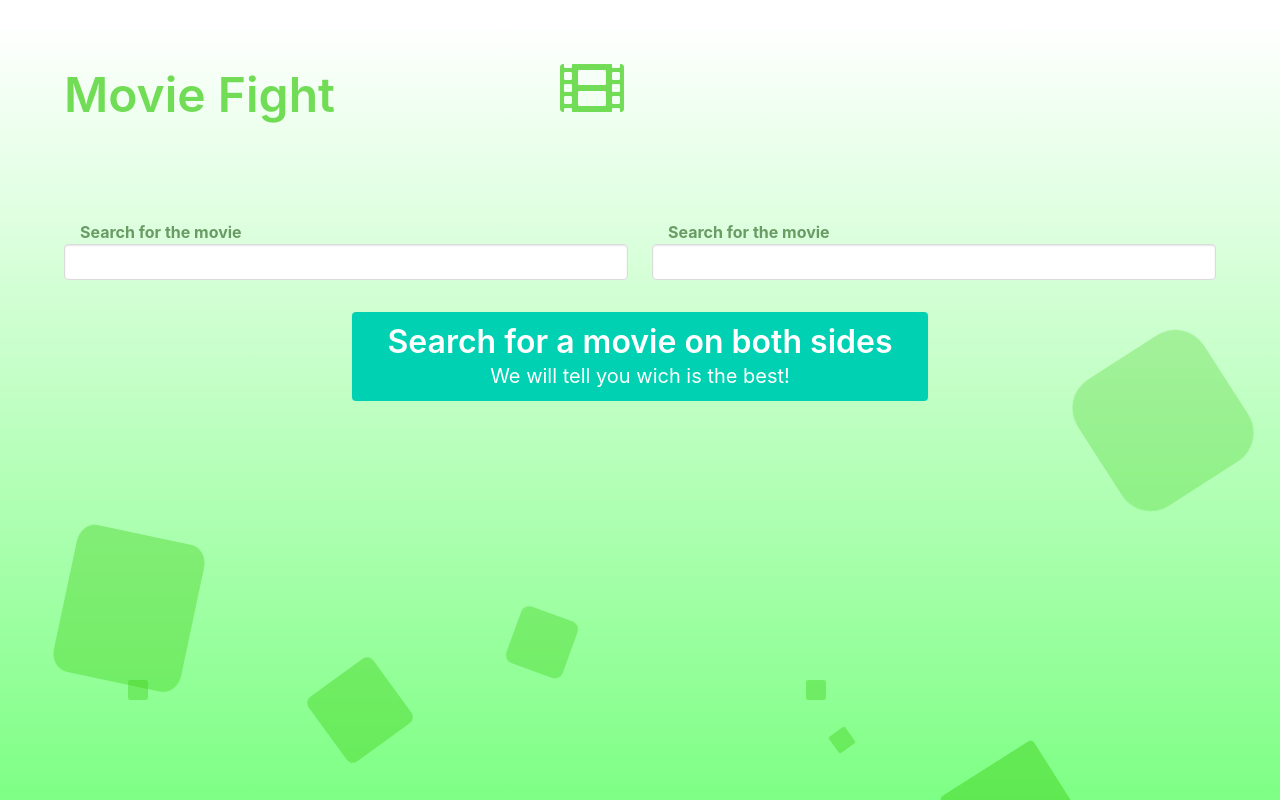
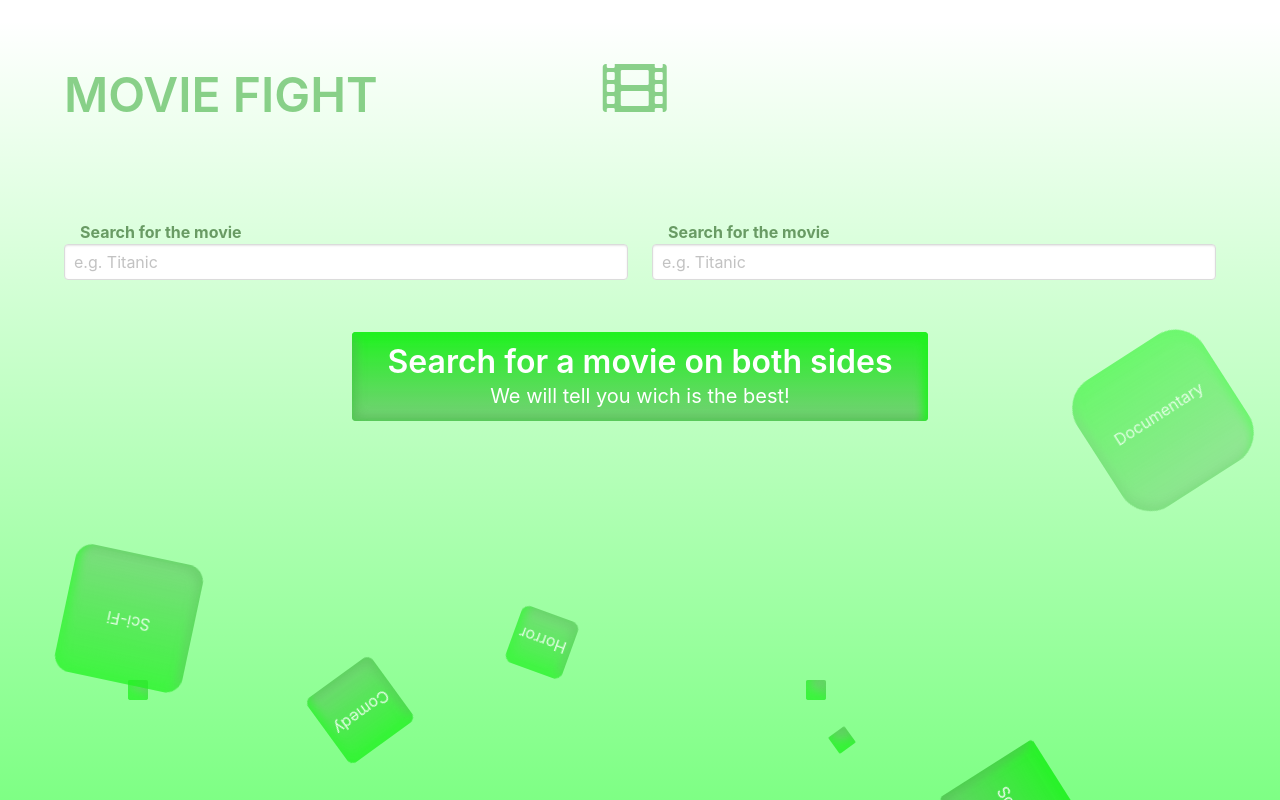
Before and after one commit to tadzyla/project_movie_fights, a plain HTML site: page index.html in a window 1280 px wide. Drawn offline with nearby package versions, Linux system fonts and the light colour scheme.

Commit message:
adding gradient backgrounds and texts

```diff
--- a/autocomplete.js
+++ b/autocomplete.js
@@ -8,11 +8,10 @@ const createAutoComplete = ({    //reusable widget
 
     root.innerHTML = `
     <label><b>Search for the movie</b></label>
-    <input class="input"/> <br>
+    <input class="input" placeholder="e.g. Titanic"/>
     <div class="dropdown">
         <div class="dropdown-menu">
-            <div class="dropdown-content results">
-            </div>
+            <div class="dropdown-content results"></div>
         </div>
     </div>
     `;  //element that the autocomplete should be render into
--- a/index.html
+++ b/index.html
@@ -18,30 +18,30 @@
   <body>
 
       <ul class="circles">
+              <li>Comedy</li>
+              <li></li>
+              <li>Action</li>
+              <li>Horror</li>
+              <li></li>
+              <li>Science</li>
+              <li>Animation</li>
               <li></li>
               <li></li>
+              <li>Documentary</li>  <!-- 10th -->
+              <li>Drama</li>
               <li></li>
               <li></li>
+              <li>True Story</li>
+              <li>TV Series</li>
               <li></li>
-              <li></li>
-              <li></li>
-              <li></li>
-              <li></li>
-              <li></li>
-              <li></li>
-              <li></li>
-              <li></li>
-              <li></li>
-              <li></li>
-              <li></li>
-              <li></li>
+              <li>Sci-Fi</li>
       </ul>
 
     <section>  <!-- class="hero is-primary is-bold" -->
       <div class="hero-body">
         <div class="container">
           <h1 class="title is-1">
-            Movie Fight
+            MOVIE FIGHT
             <span id="movie" class="icon">
               <i class="fas fa-film fa-lg"></i>
             </span>
@@ -64,7 +64,7 @@
         </div>
       </div>
 
-      <div class="column is-half notification is-primary tutorial">
+      <div class="column is-half notification tutorial description">
         <h2 class="title">Search for a movie on both sides</h2>
         <p class="subtitle">We will tell you wich is the best!</p>
       </div>
--- a/style.css
+++ b/style.css
@@ -50,6 +50,10 @@ body {background-image: linear-gradient(rgba(255,0,0,0), rgba(0, 255, 13, 0.507)
     justify-content: space-around;
   }
 
+  .dropdown {
+    margin-top: 20px;
+  }
+
   .dropdown-item {
     display: flex;
     align-items: center;
@@ -67,7 +71,14 @@ body {background-image: linear-gradient(rgba(255,0,0,0), rgba(0, 255, 13, 0.507)
   }
 
   h1 {
-    color: rgba(59, 205, 19, 0.7) !important;
+    color:#51b851a9 !important;
+  }
+
+  .description {
+    background: linear-gradient(#20f220, #51b851a9);
+    box-shadow: inset -5px 5px 10px #20f220,
+                inset 5px -5px 10px #51b851a9;
+    color: white
   }
 
 
@@ -84,18 +95,23 @@ body {background-image: linear-gradient(rgba(255,0,0,0), rgba(0, 255, 13, 0.507)
     position: absolute;
     display: block;
     list-style: none;
+    background: linear-gradient(#20f220, #51b851a9);
+    color: white;
+    box-shadow: inset -5px 5px 10px #20f220,
+                inset 5px -5px 10px #51b851a9;
     width: 20px;
     height: 20px;
-    background: rgba(59, 205, 19, 0.5);
     animation: animate 25s linear infinite;
     bottom: -150px;
-
+    text-align: center;
+    opacity: 1;
 }
 
 .circles li:nth-child(1){
     left: 25%;
     width: 80px;
     height: 80px;
+    padding-top: 25px;
     animation-delay: 0s;
 }
 
@@ -110,9 +126,10 @@ body {background-image: linear-gradient(rgba(255,0,0,0), rgba(0, 255, 13, 0.507)
 
 .circles li:nth-child(3){
     left: 70%;
-    width: 20px;
-    height: 20px;
+    width: 55px;
+    height: 55px;
     animation-delay: 4s;
+    padding-top: 15px;
 }
 
 .circles li:nth-child(4){
@@ -121,6 +138,7 @@ body {background-image: linear-gradient(rgba(255,0,0,0), rgba(0, 255, 13, 0.507)
     height: 60px;
     animation-delay: 0s;
     animation-duration: 18s;
+    padding-top: 20px;
 }
 
 .circles li:nth-child(5){
@@ -135,6 +153,7 @@ body {background-image: linear-gradient(rgba(255,0,0,0), rgba(0, 255, 13, 0.507)
     width: 110px;
     height: 110px;
     animation-delay: 3s;
+    padding-top: 40px;
 }
 
 .circles li:nth-child(7){
@@ -142,6 +161,7 @@ body {background-image: linear-gradient(rgba(255,0,0,0), rgba(0, 255, 13, 0.507)
     width: 150px;
     height: 150px;
     animation-delay: 7s;
+    padding-top: 55px;
 }
 
 .circles li:nth-child(8){
@@ -166,13 +186,15 @@ body {background-image: linear-gradient(rgba(255,0,0,0), rgba(0, 255, 13, 0.507)
     height: 150px;
     animation-delay: 0s;
     animation-duration: 11s;
+    padding-top: 55px;
 }
 
 .circles li:nth-child(11){
   left: 10%;
   width: 80px;
-  height: 60px;
+  height: 80px;
   animation-delay: 5s;
+  padding-top: 25px;
 }
 
 
@@ -198,6 +220,7 @@ body {background-image: linear-gradient(rgba(255,0,0,0), rgba(0, 255, 13, 0.507)
   width: 150px;
   height: 150px;
   animation-delay: 17s;
+  padding-top: 55px;
 }
 
 .circles li:nth-child(15){
@@ -219,9 +242,10 @@ body {background-image: linear-gradient(rgba(255,0,0,0), rgba(0, 255, 13, 0.507)
 .circles li:nth-child(17){
   left: 5%;
   width: 130px;
-  height: 150px;
+  height: 130px;
   animation-delay: 1s;
   animation-duration: 15s;
+  padding-top: 50px;
 }
 
 @keyframes animate {
```
